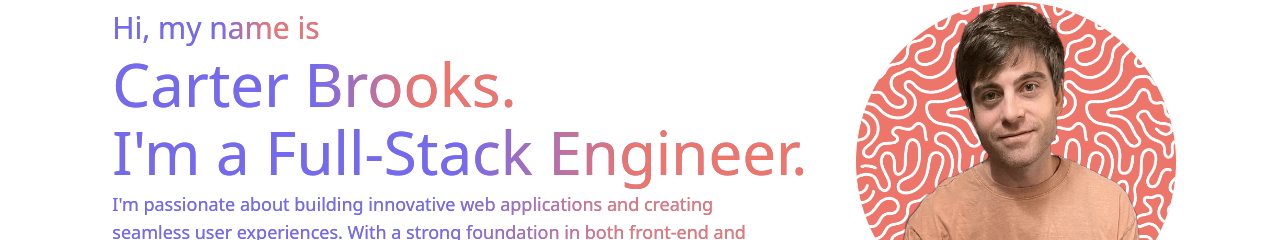
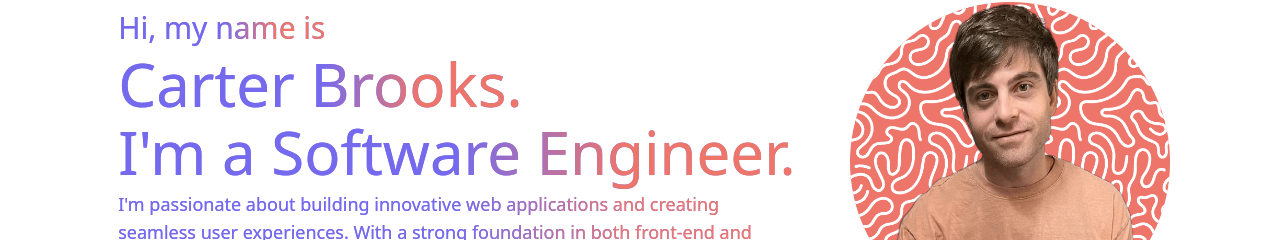
Before and after one commit to csb91/portfolio_site, a Next.js app: page / in a window 1280 px wide. Shown: the part 318-558 px from the top of the page. Built offline with nearby package versions, Linux system fonts and the light colour scheme.

Commit message:
change description full-stack to software engineer

```diff
--- a/src/app/about/page.tsx
+++ b/src/app/about/page.tsx
@@ -28,7 +28,7 @@ export default function About() {
         About Me
       </h1>
       <h2 className='text-2xl text-center mt-2 purple-orange bg-clip-text text-transparent'>
-        I&apos;m a Full-Stack Software Engineer Focused on Building Modern Web Applications.
+        I&apos;m a Software Engineer Focused on Building Modern Web Applications.
       </h2>
       <div className='container flex flex-col-reverse lg:flex-row justify-between items-center mx-auto max-w-6xl mt-6 dark:text-white'>
         <div className='w-5/6 md:w-3/4 lg:w-1/2 p-2'>
--- a/src/app/page.tsx
+++ b/src/app/page.tsx
@@ -37,7 +37,7 @@ export default async function Home() {
         </div>
         <div className='flex justify-center text-center sm:justify-start sm:text-left'>
           <h3 className='text-6xl pb-2 purple-orange bg-clip-text text-transparent'>
-            I&apos;m a Full-Stack Engineer.
+            I&apos;m a Software Engineer.
           </h3>
         </div>
         <div className='flex justify-center text-center sm:justify-start sm:text-left'>
```
